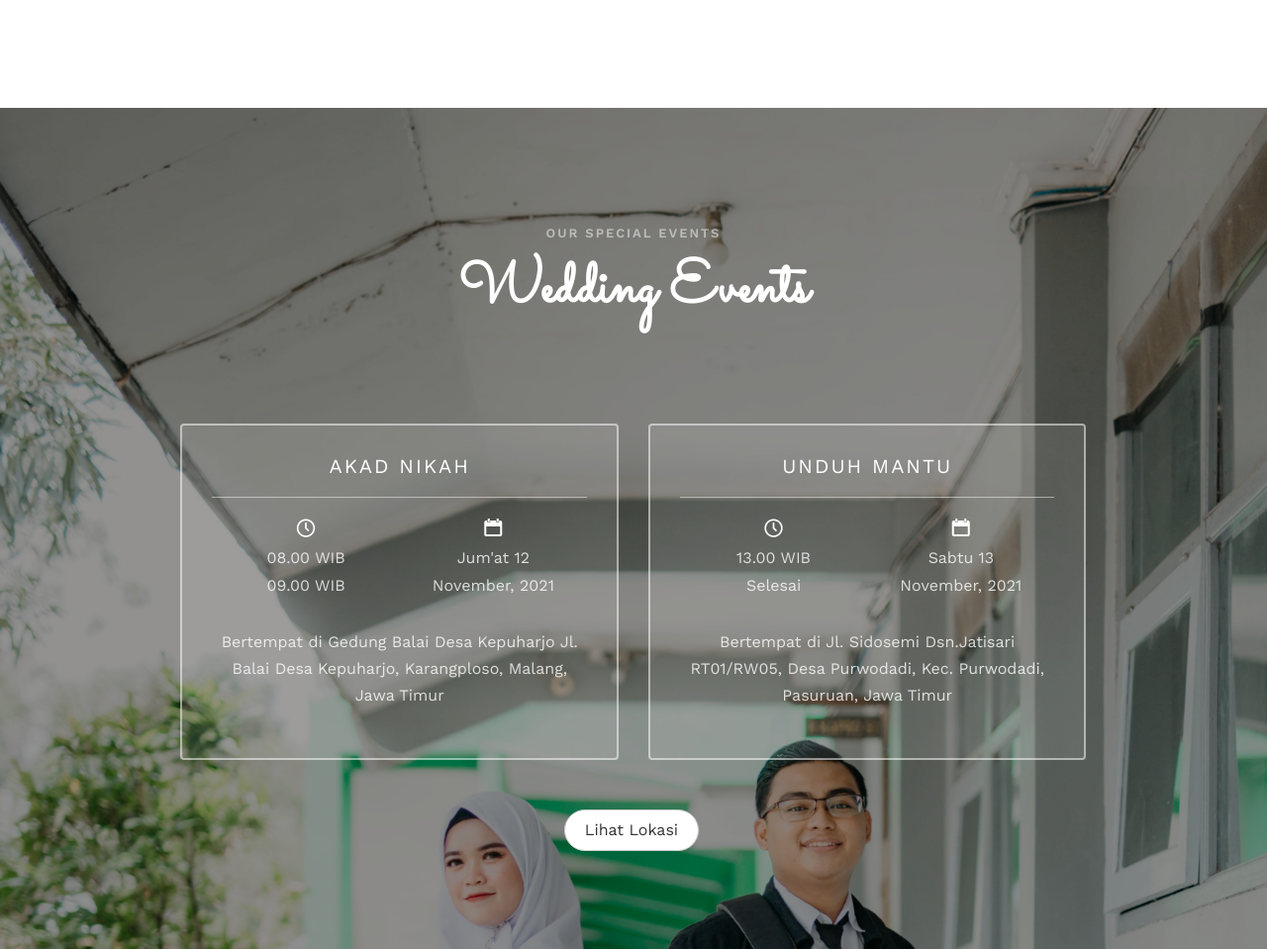
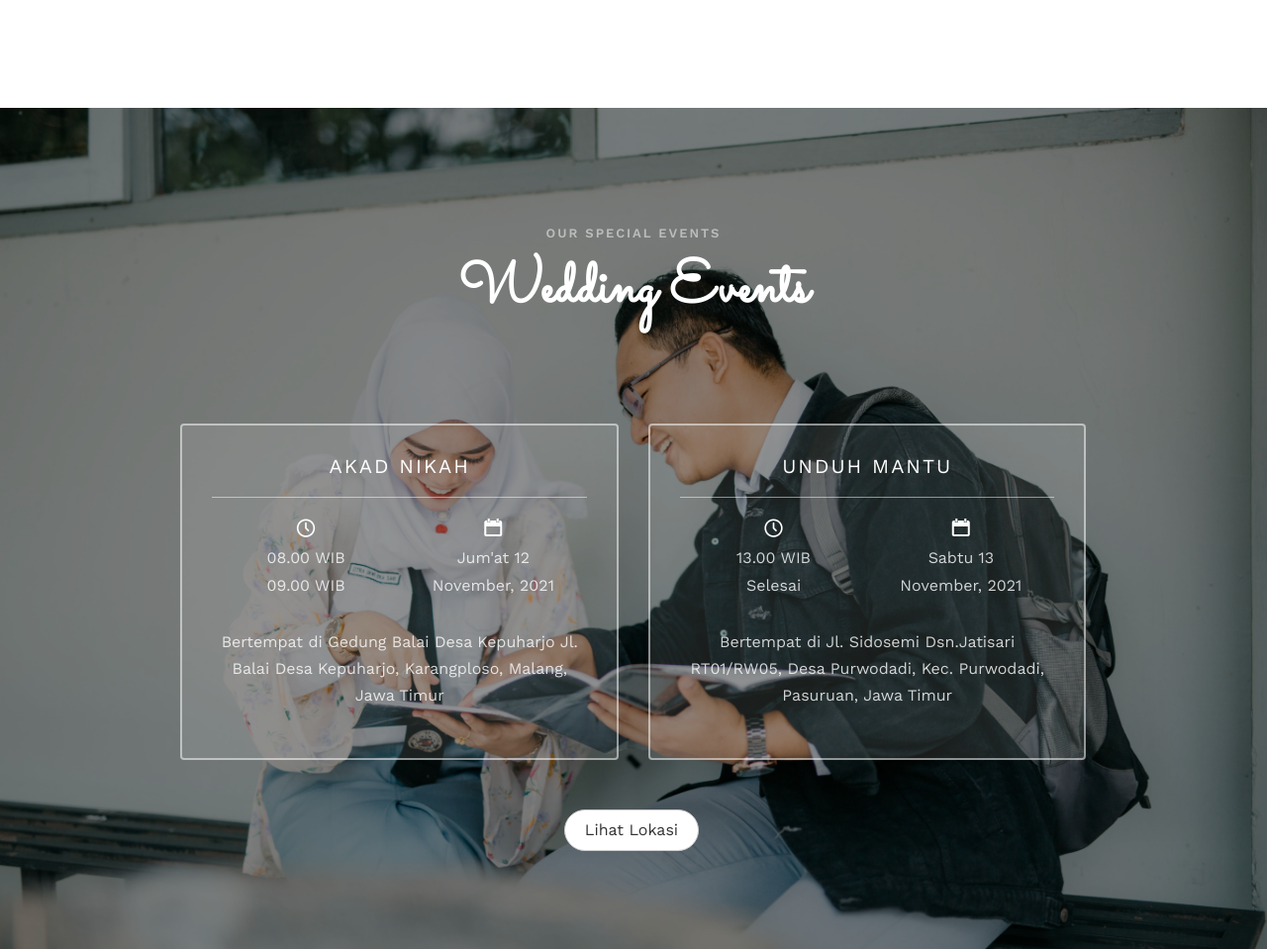
Before and after one commit to yudha-selly-paz/yudha-selly-paz.github.io, a plain HTML site: page index.html in a window 1280 px wide. Shown: the part 1516-2475 px from the top of the page at 99% size. Drawn offline with nearby package versions, Linux system fonts and the light colour scheme; files whose address does not match are found by name.

Commit message:
Update index.html

```diff
--- a/index.html
+++ b/index.html
@@ -154,7 +154,7 @@
 		</div>
 	</div>
 
-	<div id="fh5co-event" class="fh5co-bg" style="background-image:url(images/BAYPICTURES-1069.jpg);">
+	<div id="fh5co-event" class="fh5co-bg" style="background-image:url(images/BAYPICTURES-1062.jpg);">
 		<div class="overlay"></div>
 		<div class="container">
 			<div class="row">
```
